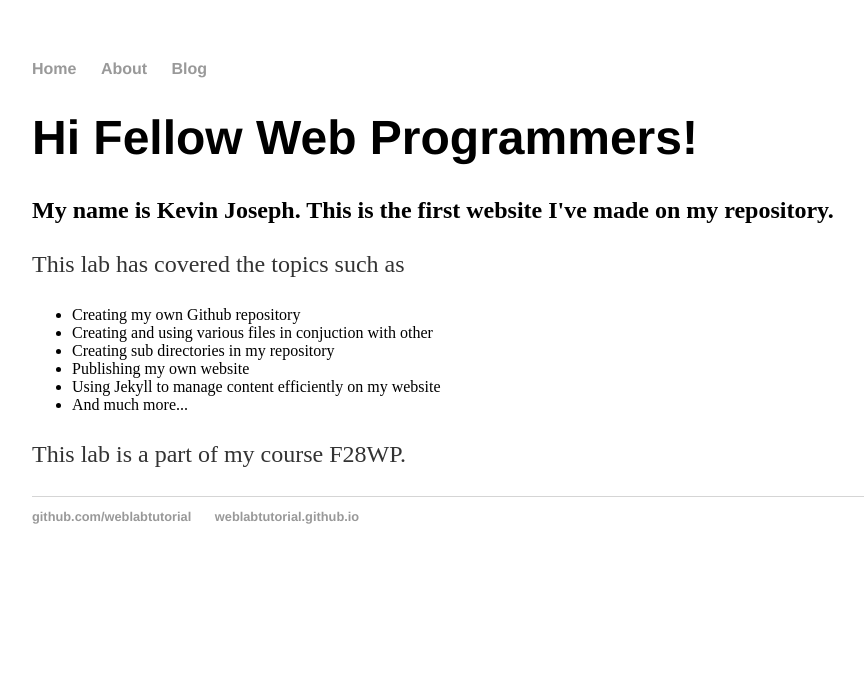
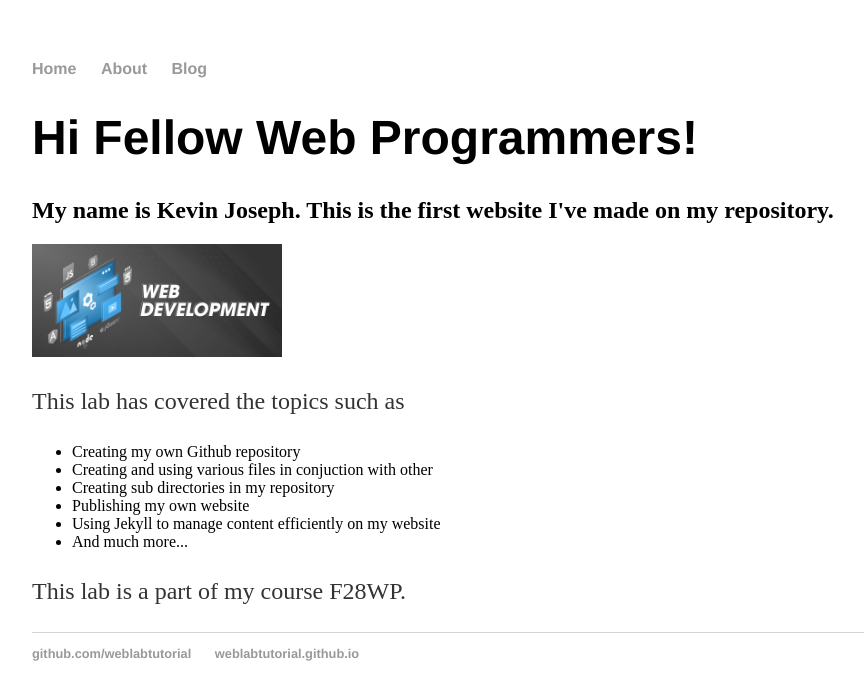
Before and after one commit to kevinjd0/kevinjd0.github.io, a Jekyll site: the page built from about/index.html, in a window 1280 px wide. Shown: the top 700 px of the page, without its empty margins (160-1024 px from the left). Built offline with Jekyll 4.4.1, drawn with Linux system fonts in a browser that asks for light colours.

Commit message:
Added Web Development Image to About page

```diff
--- a/about/index.html
+++ b/about/index.html
@@ -6,7 +6,7 @@ title: Web Programming
 <h1>Hi Fellow Web Programmers!</h1>
 
 <h2>My name is Kevin Joseph. This is the first website I've made on my repository.</h2>
-
+<img style="align-items: right;" src="../images/web-development-image.png" alt="Web Development Logo" width="250px">
 <p>This lab has covered the topics such as</p>
 <ul>
   <li>Creating my own Github repository</li>
```
